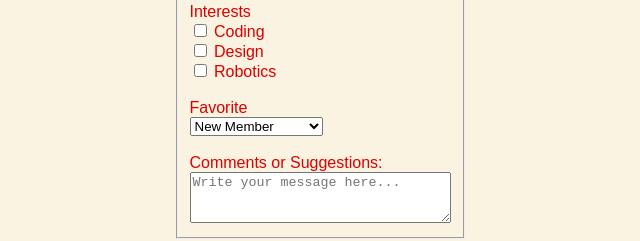
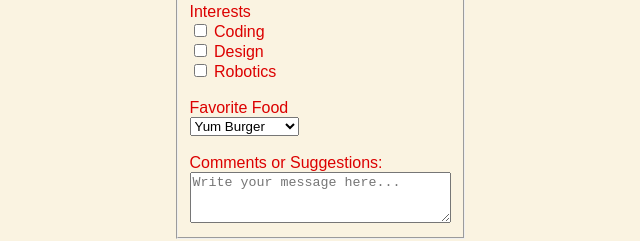
Before and after one commit to chuaseanbackup-web/formsjollibee, a plain HTML site: page Form.html in a window 1280 px wide. Shown: the part 557-798 px from the top of the page, without its empty margins (320-960 px from the left). Drawn offline with Linux system fonts and the light colour scheme.

Commit message:
Update Form.html

```diff
--- a/Form.html
+++ b/Form.html
@@ -55,10 +55,11 @@
       <input type="checkbox" id="robotics" name="interests" value="Robotics">
       <label for="robotics">Robotics</label><br><br>
 
-      <label for="memberType">Favorite </label><br>
+      <label for="memberType">Favorite Food</label><br>
       <select id="memberType" name="memberType">
-        <option>New Member</option>
-        <option>Returning Member</option>
+        <option>Yum Burger</option>
+        <option>Jolly Spaghetti</option>
+        <option>Chicken Joy</option>
       </select>
       <br><br>
 
```
